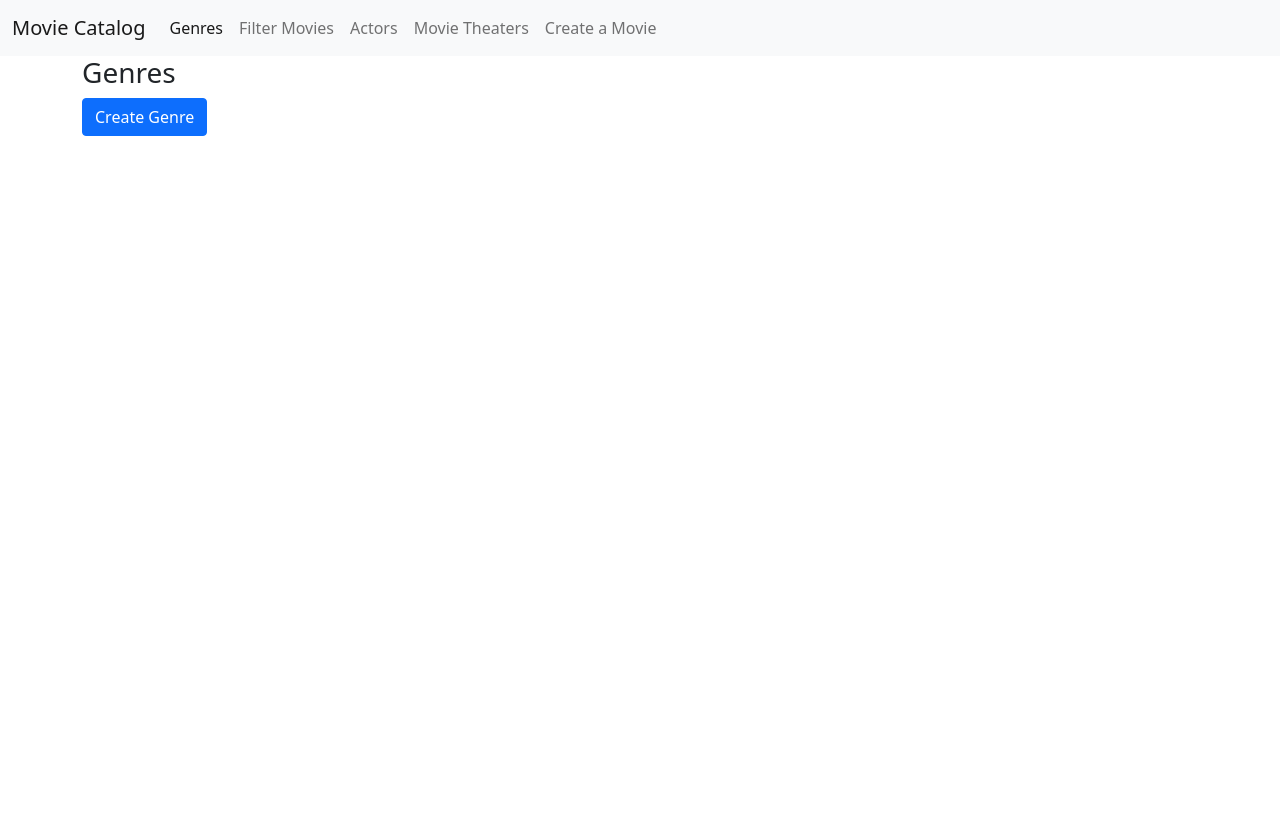
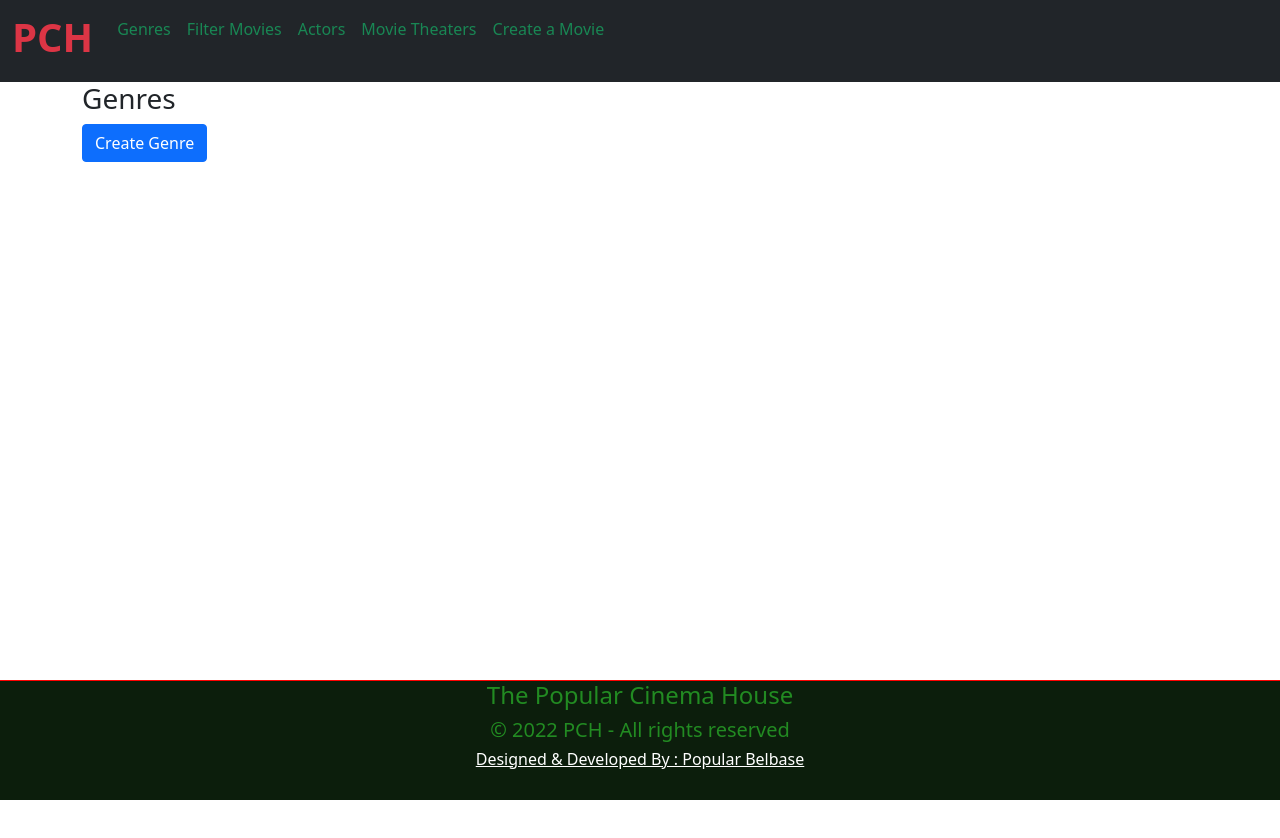
Before and after one commit to popularbelbase07/PopularCinemaHouse, a React (Create React App) app: page /genres in a window 1280 px wide. Shown: the top 838 px of the page. Before the commit the page ends 800 px from the top, so only its background shows below. Built offline with nearby package versions, Linux system fonts and the light colour scheme.

Commit message:
create a footer and adding some bootstrap properties on nav-bar

```diff
--- a/src/App.tsx
+++ b/src/App.tsx
@@ -1,4 +1,5 @@
 import { BrowserRouter, Route, Switch } from "react-router-dom";
+import Footer from "./Footer/Footer";
 import Menu from "./navBar/Menu";
 import routes from "./Urls/Route-config";
 import configureValidations from "./validationForm/Validation";
@@ -19,6 +20,8 @@ function App() {
             </Route>)}
         </Switch>
       </div>
+      <br/>
+      <Footer/>
     </BrowserRouter>
   );
 }
--- /dev/null
+++ b/src/Footer/Footer.css
@@ -0,0 +1,20 @@
+
+body {
+    margin: 0;
+    padding: 0;
+    height:1200px;
+   }
+   .App{
+    color: #228b22;
+    text-align: center;
+   }
+   .footer {
+    background-color: rgb(12, 30, 12);
+    border-top:1px solid red;
+    position: fixed;
+    width: 100%;
+    height: 15%;
+    bottom: 0;
+    color: white;
+    font-size: 25px;
+   }
--- /dev/null
+++ b/src/Footer/Footer.tsx
@@ -0,0 +1,14 @@
+import './Footer.css';
+
+export default function Footer() {
+  return (
+<div className="footer">
+
+  <div className="App">
+  <h4>The Popular Cinema House </h4>
+    <h5>© 2022 PCH - All rights reserved </h5>
+    <a className="text-white" href="https:/popularbelbase.epizy.com/"><h6>Designed & Developed By : Popular Belbase</h6></a>
+  </div>
+</div>
+  );
+}
--- a/src/movies/MovieForm.tsx
+++ b/src/movies/MovieForm.tsx
@@ -1,4 +1,4 @@
-import { Form, Formik, FormikHelpers, yupToFormErrors } from "formik";
+import { Form, Formik, FormikHelpers} from "formik";
 import { movieCreationDTO } from "./Movies.Model";
 import * as Yup from "yup";
 import Button from "../Utils/Button";
--- a/src/navBar/Menu.tsx
+++ b/src/navBar/Menu.tsx
@@ -2,34 +2,34 @@ import { NavLink } from "react-router-dom";
 
 export default function Menu(){
     return(
-            <nav className="navbar navbar-expand-lg navbar-light bg-light">
+            <nav className="navbar navbar-expand-lg navbar-light bg-dark">
                 <div className="container-fluid">
-                    <NavLink className="navbar-brand" to="/"> Movie Catalog </NavLink >
-                        <div className="collapse navbar-collapse">
-                            <ul className="navbar-nav me-auto mb-2 mb-lg-0">
-                                <li className="nav-item">
-                                    <NavLink  className="nav-link" to="/genres">
+                    <NavLink className="navbar-brand text-danger" to="/"> <h1> <strong>PCH</strong></h1> </NavLink >
+                        <div className="collapse navbar-collapse ">
+                            <ul className="navbar-nav me-auto mb-2 mb-lg-4">
+                                <li className="nav-item" >
+                                    <NavLink  className="nav-link text-success"  to="/genres">
                                         Genres
                                     </NavLink>
                                 </li>
 
                                 <li className="nav-item">
-                                    <NavLink  className="nav-link" to="/movies/filter">
+                                    <NavLink  className="nav-link text-success" to="/movies/filter">
                                         Filter Movies
                                     </NavLink>
                                 </li>
                                 <li className="nav-item">
-                                    <NavLink  className="nav-link" to="/actors">
+                                    <NavLink  className="nav-link text-success" to="/actors">
                                         Actors
                                     </NavLink>
                                 </li>
                                 <li className="nav-item">
-                                    <NavLink  className="nav-link" to="/movietheaters">
+                                    <NavLink  className="nav-link text-success" to="/movietheaters">
                                         Movie Theaters
                                     </NavLink>
                                 </li>
                                 <li className="nav-item">
-                                    <NavLink  className="nav-link" to="/movies/create">
+                                    <NavLink  className="nav-link text-success" to="/movies/create">
                                         Create a Movie
                                     </NavLink>
                                 </li>
```
